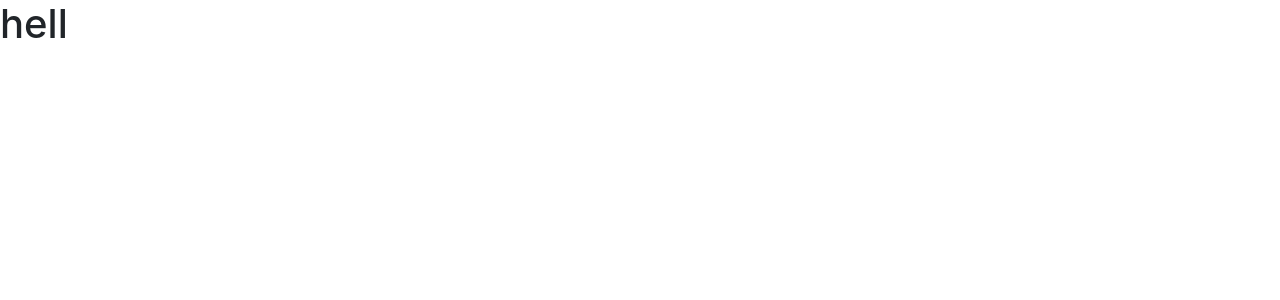
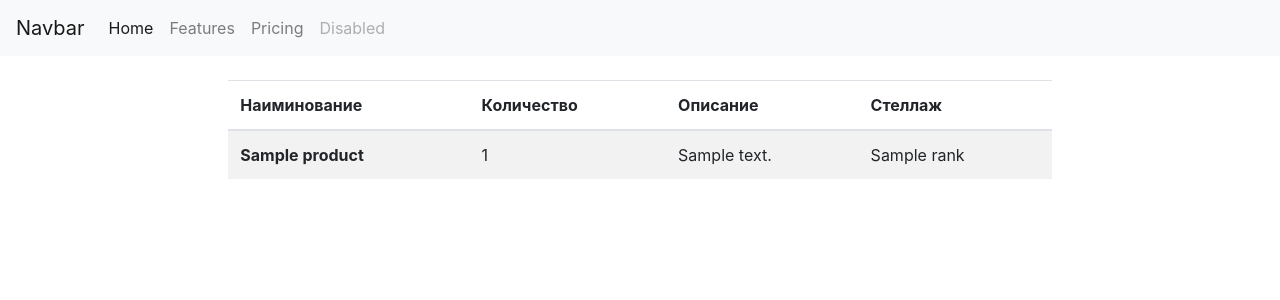
Before and after one commit to matthewsantoro/django_stock, a Django app: page / in a window 1280 px wide. Before the commit the part shown is almost empty. Shown: the top 300 px of the page. Run offline with Django 3.2, Linux system fonts and the light colour scheme; tables that the repository leaves empty hold one stand-in row (values such as "Sample post"); some libraries are stand-ins or nearby versions.

Commit message:
add base temalates add in setting templates dirs create in stock html create discarded html

```diff
--- a/mysite/mysite/settings.py
+++ b/mysite/mysite/settings.py
@@ -56,7 +56,7 @@ ROOT_URLCONF = 'mysite.urls'
 TEMPLATES = [
     {
         'BACKEND': 'django.template.backends.django.DjangoTemplates',
-        'DIRS': [],
+        'DIRS': [os.path.join(BASE_DIR,'templates')],
         'APP_DIRS': True,
         'OPTIONS': {
             'context_processors': [
--- a/mysite/stock/templates/stock/base_stock.html
+++ b/mysite/stock/templates/stock/base_stock.html
@@ -1,39 +1 @@
-
-
-<!DOCTYPE html>
-<html lang="en">
-
-<head>
-    <meta charset="UTF-8">
-    <meta name="viewport" content="width=device-width, initial-scale=1.0">
-    <meta http-equiv="X-UA-Compatible" content="ie=edge">
-    <title>Document</title>
-    <link rel="stylesheet" href="https://stackpath.bootstrapcdn.com/bootstrap/4.4.1/css/bootstrap.min.css"
-        integrity="sha384-Vkoo8x4CGsO3+Hhxv8T/Q5PaXtkKtu6ug5TOeNV6gBiFeWPGFN9MuhOf23Q9Ifjh" crossorigin="anonymous">
-    <script src="https://code.jquery.com/jquery-3.4.1.slim.min.js"
-        integrity="sha384-J6qa4849blE2+poT4WnyKhv5vZF5SrPo0iEjwBvKU7imGFAV0wwj1yYfoRSJoZ+n"
-        crossorigin="anonymous"></script>
-    <script src="https://cdn.jsdelivr.net/npm/popper.js@1.16.0/dist/umd/popper.min.js"
-        integrity="sha384-Q6E9RHvbIyZFJoft+2mJbHaEWldlvI9IOYy5n3zV9zzTtmI3UksdQRVvoxMfooAo"
-        crossorigin="anonymous"></script>
-    <script src="https://stackpath.bootstrapcdn.com/bootstrap/4.4.1/js/bootstrap.min.js"
-        integrity="sha384-wfSDF2E50Y2D1uUdj0O3uMBJnjuUD4Ih7YwaYd1iqfktj0Uod8GCExl3Og8ifwB6"
-        crossorigin="anonymous"></script>
-        {% block head %}
-
-        {% endblock head %}
-        <title>
-            {% block title %}
-
-            {% endblock title %}
-        </title>
-</head>
-
-<body>
-    {% block content %}
-    Контент пуст
-    {% endblock content %}
-
-</body>
-
-</html>
+{% extends 'base.html' %}
--- /dev/null
+++ b/mysite/stock/templates/stock/in_stock.html
@@ -0,0 +1,30 @@
+{% extends 'stock/base_stock.html' %}
+
+{% block title %}
+    таблица
+{% endblock title %}
+
+{% block content %}
+<div class='col-8 mx-auto mt-4'>
+<table class="table table-striped">
+    <thead>
+      <tr>
+        <th scope="col">Наиминование</th>
+        <th scope="col">Количество</th>
+        <th scope="col">Описание</th>
+        <th scope="col">Стеллаж</th>
+      </tr>
+    </thead>
+    <tbody>
+      {% for product in products %}
+      <tr>
+        <th scope="row">{{product.title}}</th>
+        <td>{{product.count}}</td>
+        <td>{{product.desc}}</td>
+        <td>{{product.rank}}</td>
+      </tr>
+      {% endfor %}
+    </tbody>
+  </table>
+</div>
+{% endblock content %}
--- a/mysite/stock/templates/stock/index.html
+++ /dev/null
@@ -1,9 +0,0 @@
-{% extends 'stock/base_stock.html' %}
-
-{% block title %}
-    таблица
-{% endblock title %}
-
-{% block content %}
-    <h1>hell</h1>
-{% endblock content %}
--- a/mysite/stock/urls.py
+++ b/mysite/stock/urls.py
@@ -1,5 +1,5 @@
 from django.urls import path
 from .views import *
 urlpatterns = [
-    path('', ProductList.as_view()  , name='index'),
+    path('', ProductInStock.as_view()  , name='index'),
 ]
--- a/mysite/stock/views.py
+++ b/mysite/stock/views.py
@@ -3,7 +3,7 @@ from django.views.generic import View
 from .models import  Products
 # Create your views here.
 
-class ProductList(View):
+class ProductInStock(View):
     def get(self,request):
-        product = Products.objects.all()
-        return render(request, 'stock/index.html', context={'product': product})
+        products = Products.objects.all()
+        return render(request, 'stock/in_stock.html', context={'products': products})
--- /dev/null
+++ b/mysite/templates/base.html
@@ -0,0 +1,53 @@
+
+
+<!DOCTYPE html>
+<html lang="en">
+
+<head>
+    <meta charset="UTF-8">
+    <meta name="viewport" content="width=device-width, initial-scale=1.0">
+    <meta http-equiv="X-UA-Compatible" content="ie=edge">
+
+        <title>{% block title %}
+
+        {% endblock title %}</title>
+
+    <link rel="stylesheet" href="https://stackpath.bootstrapcdn.com/bootstrap/4.4.1/css/bootstrap.min.css"
+        integrity="sha384-Vkoo8x4CGsO3+Hhxv8T/Q5PaXtkKtu6ug5TOeNV6gBiFeWPGFN9MuhOf23Q9Ifjh" crossorigin="anonymous">
+    <script src="https://code.jquery.com/jquery-3.4.1.slim.min.js"
+        integrity="sha384-J6qa4849blE2+poT4WnyKhv5vZF5SrPo0iEjwBvKU7imGFAV0wwj1yYfoRSJoZ+n"
+        crossorigin="anonymous"></script>
+    <script src="https://cdn.jsdelivr.net/npm/popper.js@1.16.0/dist/umd/popper.min.js"
+        integrity="sha384-Q6E9RHvbIyZFJoft+2mJbHaEWldlvI9IOYy5n3zV9zzTtmI3UksdQRVvoxMfooAo"
+        crossorigin="anonymous"></script>
+    <script src="https://stackpath.bootstrapcdn.com/bootstrap/4.4.1/js/bootstrap.min.js"
+        integrity="sha384-wfSDF2E50Y2D1uUdj0O3uMBJnjuUD4Ih7YwaYd1iqfktj0Uod8GCExl3Og8ifwB6"
+        crossorigin="anonymous"></script>
+        {% block head %}
+
+        {% endblock head %}
+
+</head>
+
+<body>
+    <nav class="navbar navbar-expand-lg navbar-light bg-light">
+        <a class="navbar-brand" href="#">Navbar</a>
+        <button class="navbar-toggler" type="button" data-toggle="collapse" data-target="#navbarNavAltMarkup" aria-controls="navbarNavAltMarkup" aria-expanded="false" aria-label="Toggle navigation">
+          <span class="navbar-toggler-icon"></span>
+        </button>
+        <div class="collapse navbar-collapse" id="navbarNavAltMarkup">
+          <div class="navbar-nav">
+            <a class="nav-item nav-link active" href="#">Home <span class="sr-only">(current)</span></a>
+            <a class="nav-item nav-link" href="#">Features</a>
+            <a class="nav-item nav-link" href="#">Pricing</a>
+            <a class="nav-item nav-link disabled" href="#" tabindex="-1" aria-disabled="true">Disabled</a>
+          </div>
+        </div>
+      </nav>
+    {% block content %}
+    Контент пуст
+    {% endblock content %}
+
+</body>
+
+</html>
```
Also changed, not shown: mysite/stock/templates/stock/discarded_stock.html (added).
